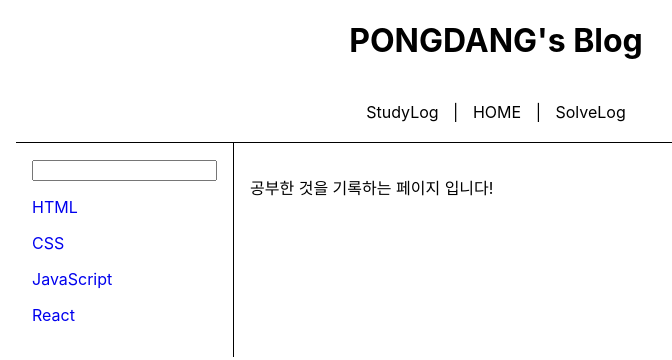
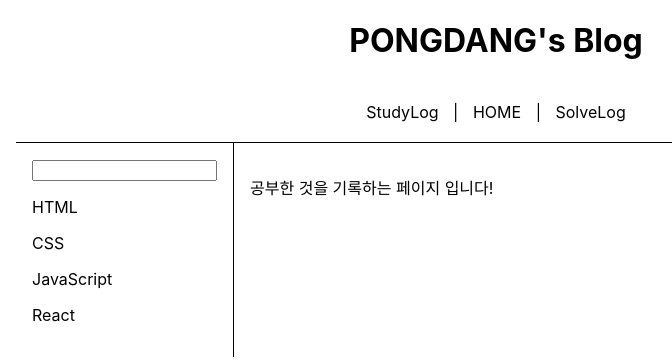
Before and after one commit to pongdang/blog.pongdang.me, a React (Create React App) app: page /study-log in a window 1280 px wide. Shown: the top 360 px of the page, without its empty margins (144-816 px from the left). Built offline with nearby package versions, Linux system fonts and the light colour scheme.

Commit message:
chore: 방문한 링크 글자 색깔 검정색으로

```diff
--- a/src/routes/SolveLog.jsx
+++ b/src/routes/SolveLog.jsx
@@ -35,7 +35,7 @@ export default function SolveLog() {
               return {
                 display: "block",
                 margin: "1rem 0",
-                color: isActive ? "red" : "",
+                color: isActive ? "red" : "black",
                 textDecoration: "none",
               };
             }}
--- a/src/routes/StudyLog.jsx
+++ b/src/routes/StudyLog.jsx
@@ -35,7 +35,7 @@ export default function StudyLog() {
               return {
                 display: "block",
                 margin: "1rem 0",
-                color: isActive ? "red" : "",
+                color: isActive ? "red" : "black",
                 textDecoration: "none",
               };
             }}
```
